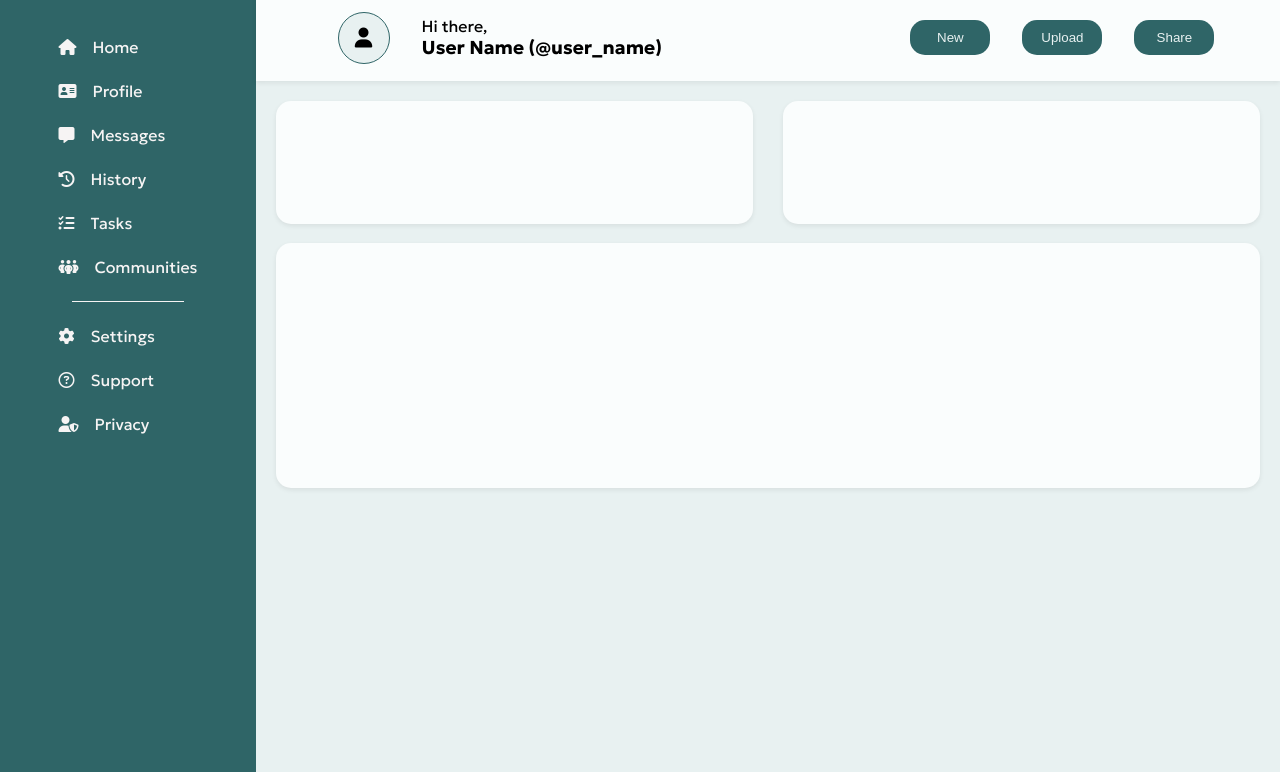
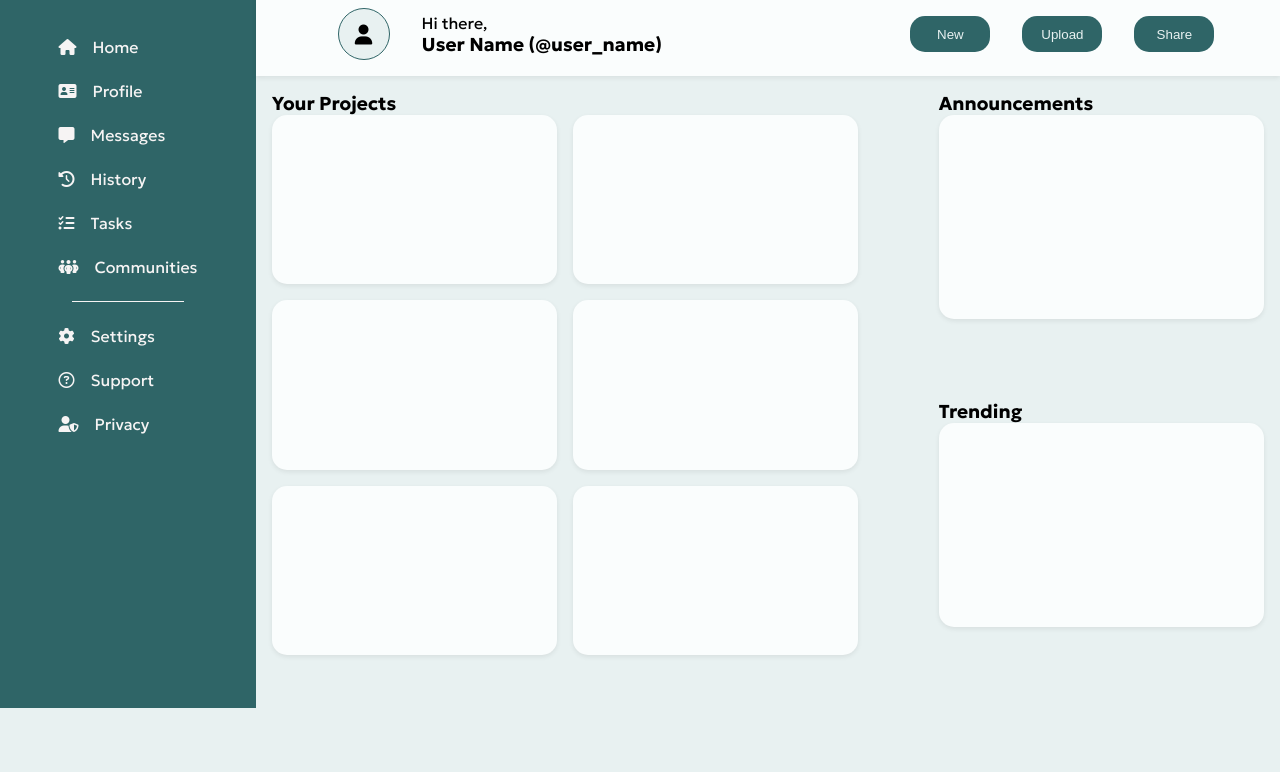
Before and after one commit to dave-forbes/admin-dashboard, a plain HTML site: page index.html in a window 1280 px wide. Shown: the part 92-864 px from the top of the page. After the commit the page ends 800 px from the top, so only its background shows below. Drawn offline with Linux system fonts and the light colour scheme.

Commit message:
added main content cards with styling

```diff
--- a/index.html
+++ b/index.html
@@ -74,10 +74,26 @@
         </div>
       </div>
     </div>
-    <div class="main-content-grid-container">
-      <div class="main-content-1"></div>
-      <div class="main-content-2"></div>
-      <div class="main-content-3"></div>
+    <div class="main-content-grid">
+      <div class="projects">
+        <h3>Your Projects</h3>
+        <div class="projects-grid-container">
+          <div></div>
+          <div></div>
+          <div></div>
+          <div></div>
+          <div></div>
+          <div></div>
+        </div>
+      </div>
+      <div class="announcements">
+        <h3>Announcements</h3>
+        <div class="announcements-card"></div>
+      </div>
+      <div class="trending">
+        <h3>Trending</h3>
+        <div class="trending-card"></div>
+      </div>
     </div>
   </div>
 </body>
--- a/style.css
+++ b/style.css
@@ -3,13 +3,7 @@
 }
 
 body {
-  width: 100vw;
-  height: 100vh;
   margin: 0;
-  padding: 0;
-  display: grid;
-  align-items: center;
-  justify-items: center;
   background-color: #e8f1f1;
 }
 
@@ -29,7 +23,6 @@ div.sidebar {
   align-items: center;
   flex-direction: column;
   padding: 2rem 1rem;
-  height: 100vh;
 }
 
 ul {
@@ -63,17 +56,48 @@ div.line {
   margin: 1rem auto;
 }
 
-.main-content-grid-container {
+.projects-grid-container {
   display: grid;
-  grid-template: 1fr 2fr 2fr / 1fr 1fr;
-  gap: 3%;
-  padding: 2%;
+  grid-template-columns: repeat(auto-fit, minmax(200px, 1fr));
+  gap: 1rem;
+  width: 90%;
+  height: 90%;
 }
 
-div.main-content-grid-container>div {
+.main-content-grid {
+  display: grid;
+  grid-template: 1fr 1fr/ 2fr 1fr;
+  gap: 1rem;
+  padding: 1rem;
+}
+
+div.projects {
+  grid-column: 1/2;
+  grid-row: 1/3;
+}
+
+div.projects-grid-container>div,
+.announcements-card,
+.trending-card {
   background-color: #fafdfd;
   border-radius: 15px;
   box-shadow: 0px 2px 5px rgba(0, 0, 0, 0.075);
+}
+
+.announcements {
+  grid-column: 2/3;
+  grid-row: 1/2;
+}
+
+.announcements-card,
+.trending-card {
+  width: 100%;
+  height: 70%;
+}
+
+.trending {
+  grid-column: 2/3;
+  grid-row: 2/3;
 }
 
 div.header {
@@ -127,15 +151,6 @@ div.avatar {
   margin: 0 1rem;
 }
 
-div.main-content-1 {
-  grid-row: 2/3;
-  grid-column: 1/3;
-}
-
-div.main-content-2 {}
-
-div.main-content-3 {}
-
 img {
   width: 1rem;
   aspect-ratio: 1;
```
